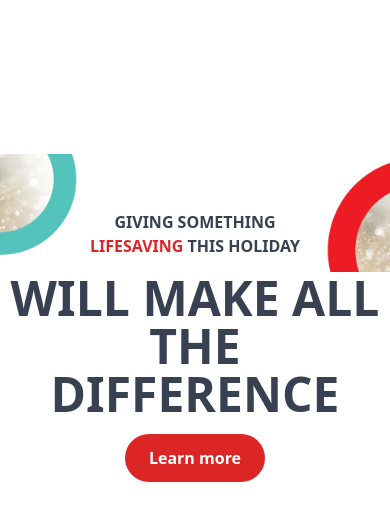
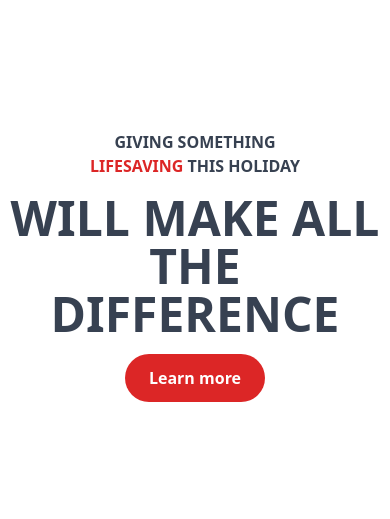
Before and after one commit to team-solvers-kpr/project-cn-blood-service, a React (Create React App) app: page / in a window 390 px wide. Shown: the part 2540-3059 px from the top of the page. Built offline with nearby package versions, Linux system fonts and the light colour scheme; what tw-elements would draw is missing.

Commit message:
home page BodyBanner responsive update

```diff
--- a/src/components/Pages/Home/BodyBanner/BodyBanner.js
+++ b/src/components/Pages/Home/BodyBanner/BodyBanner.js
@@ -6,11 +6,11 @@ import bgImage from '../../../assets/BodyBanner.png';
 const BodyBanner = () => {
   return (
     <div className="flex justify-center">
-      <div className="relative mt-6">
+      <div className="relative lg:mt-6 hidden lg:block">
             <img src={bgImage} alt="" className="w-full"/>
         </div>
 
-        <div className="absolute mt-20">
+        <div className="absolute lg:mt-24">
 
 
         <div>
```
